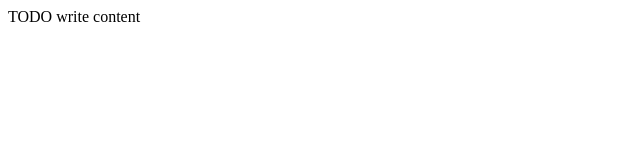
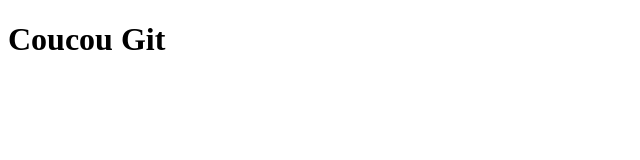
Before and after one commit to jisseyd/tutoGit, a plain HTML site: page public_html/index.html in a window 1280 px wide. Shown: the whole page, without its empty margins (0-640 px from the left). Drawn offline with Linux system fonts and the light colour scheme.

Commit message:
deuxieme commit

```diff
--- a/public_html/index.html
+++ b/public_html/index.html
@@ -6,11 +6,11 @@ and open the template in the editor.
 -->
 <html>
     <head>
-        <title>TODO supply a title</title>
+        <title>deturck Jissey</title>
         <meta charset="UTF-8">
         <meta name="viewport" content="width=device-width, initial-scale=1.0">
     </head>
     <body>
-        <div>TODO write content</div>
+        <h1>Coucou Git</h1>
     </body>
 </html>
```
